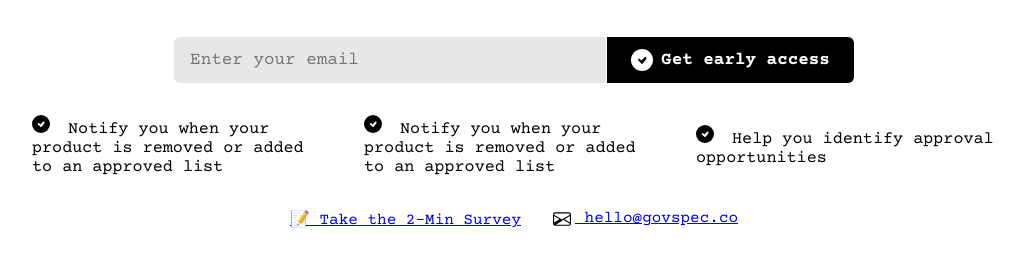
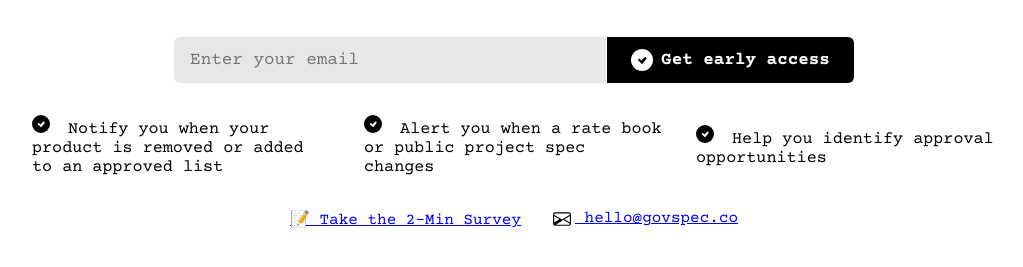
Before and after one commit to shivaprabhu/govspec, a plain HTML site: page index.html in a window 1280 px wide. Shown: the part 229-496 px from the top of the page, without its empty margins (126-1149 px from the left). Drawn offline with nearby package versions, Linux system fonts and the light colour scheme; a script that the page names is missing.

Commit message:
adjust copy

```diff
--- a/index.html
+++ b/index.html
@@ -197,7 +197,7 @@
                 <circle cx="8" cy="8" r="8"/>
                 <path fill="#fff" d="M11.03 5.97a.75.75 0 0 0-1.08-.02L7.477 8.417 6.384 7.323a.75.75 0 0 0-1.06 1.06l2.146 2.146a.75.75 0 0 0 1.079-.02l2.492-3.11a.75.75 0 0 0-.01-1.05z"/>
               </svg>
-              Notify you when your product is removed or added to an approved list
+              Alert you when a rate book or public project spec changes
             </span>
             <span>
               <svg xmlns="http://www.w3.org/2000/svg" width="18" height="18" fill="#000" viewBox="0 0 16 16">
```
